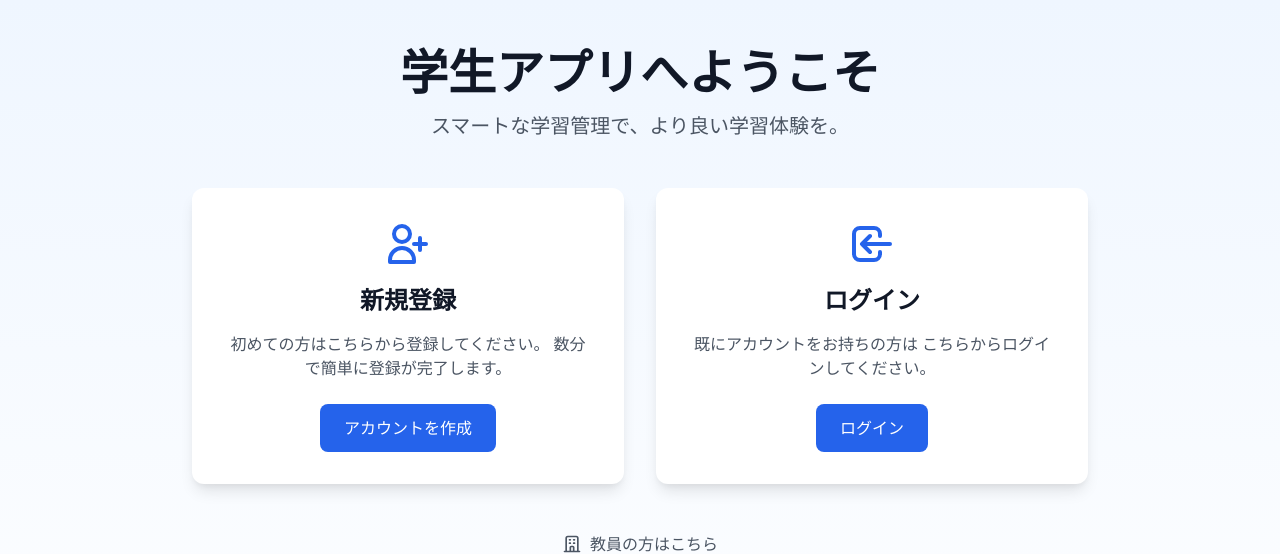
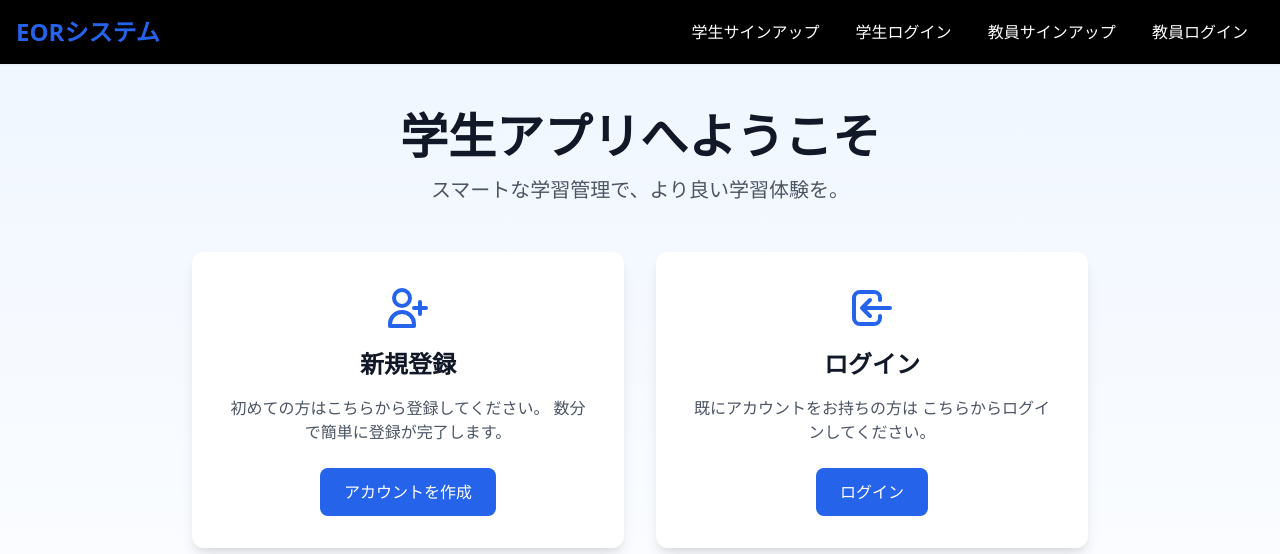
Before and after one commit to TaiyoOnchi/SleepEstimation, a Flask app: page / in a window 1280 px wide. Shown: the top 554 px of the page. Run offline with Flask 3, Linux system fonts and the light colour scheme.

Commit message:
[add]ヘッダー追加(学生のみ)

```diff
--- a/app/templates/home/top.html
+++ b/app/templates/home/top.html
@@ -7,6 +7,9 @@
     <link href="https://cdnjs.cloudflare.com/ajax/libs/tailwindcss/2.2.19/tailwind.min.css" rel="stylesheet">
 </head>
 <body class="bg-gradient-to-b from-blue-50 to-white min-h-screen">
+
+    {% include 'partials/header.html' %}<!-- ヘッダーを読み込み -->
+
     <div class="container mx-auto px-4 py-12">
         <div class="max-w-4xl mx-auto text-center">
             <!-- ヘッダーセクション -->
--- /dev/null
+++ b/app/templates/partials/header.html
@@ -0,0 +1,35 @@
+<!-- header.html -->
+<header class="bg-black shadow-sm py-4">
+  <div class="container mx-auto px-4 flex justify-between items-center">
+      <!-- ロゴ -->
+      <a href="{% if current_user.is_authenticated and current_user.role == 'student' %}
+                    {{ url_for('app.student.dashboard.dashboard') }}
+                {% elif current_user.is_authenticated and current_user.role == 'teacher' %}
+                    {{ url_for('app.teacher.dashboard.dashboard') }}
+                {% else %}
+                    {{ url_for('app.home.top.top') }}
+                {% endif %}"
+         class="text-2xl font-bold text-blue-600">
+          EORシステム
+      </a>
+
+      <nav>
+          {% if current_user.is_authenticated %}
+              <!-- ログイン済み -->
+              {% if current_user.role == 'student' %}
+                  <a href="{{ url_for('app.student.lecture.register') }}" class="mx-4 text-white hover:text-blue-600">履修科目一覧</a>
+                  <a href="{{ url_for('app.student.lecture.join') }}" class="mx-4 text-white hover:text-blue-600">講義に参加する</a>
+                  <a href="{{ url_for('app.auth.logout') }}" class="mx-4 text-white hover:text-blue-600">ログアウト</a>
+              {% elif current_user.role == 'teacher' %}
+                  <a href="{{ url_for('app.auth.logout') }}" class="mx-4 text-white hover:text-blue-600">ログアウト</a>
+              {% endif %}
+          {% else %}
+              <!-- 未ログイン -->
+              <a href="{{ url_for('app.student.register.register') }}" class="mx-4 text-white hover:text-blue-600">学生サインアップ</a>
+              <a href="{{ url_for('app.student.login.login') }}" class="mx-4 text-white hover:text-blue-600">学生ログイン</a>
+              <a href="{{ url_for('app.teacher.register.register') }}" class="mx-4 text-white hover:text-blue-600">教員サインアップ</a>
+              <a href="{{ url_for('app.teacher.login.login') }}" class="mx-4 text-white hover:text-blue-600">教員ログイン</a>
+          {% endif %}
+      </nav>
+  </div>
+</header>
--- a/app/templates/student/dashboard.html
+++ b/app/templates/student/dashboard.html
@@ -7,6 +7,8 @@
     <link href="https://cdnjs.cloudflare.com/ajax/libs/tailwindcss/2.2.19/tailwind.min.css" rel="stylesheet">
 </head>
 <body class="bg-gray-50 min-h-screen">
+    {% include 'partials/header.html' %}<!-- ヘッダーを読み込み -->
+
     <div class="container mx-auto px-4 py-8 max-w-2xl">
         <div class="bg-white rounded-lg shadow-lg p-8">
             <h1 class="text-3xl font-bold text-center text-gray-800 mb-8">学生ダッシュボード</h1>
--- a/app/templates/student/lecture/join.html
+++ b/app/templates/student/lecture/join.html
@@ -6,7 +6,9 @@
     <title>講義に参加</title>
     <link rel="stylesheet" href="https://cdnjs.cloudflare.com/ajax/libs/tailwindcss/2.2.19/tailwind.min.css">
 </head>
-<body class="bg-gray-100 min-h-screen flex items-center justify-center">
+<body class="bg-gray-100 min-h-screen ">
+    {% include 'partials/header.html' %}<!-- ヘッダーを読み込み -->
+    <div class="container mx-auto px-4 py-12 flex justify-center">
         <div class="bg-white rounded-lg shadow-md p-6 max-w-xl w-full">
             <h1 class="text-2xl font-bold text-gray-800 mb-6">講義に参加</h1>
 
@@ -44,6 +46,7 @@
                 </button>
             </form>
         </div>
+    </div>
     <script>
         const lectureItems = document.querySelectorAll('.lecture-item');
         const selectedSessionInput = document.getElementById('selected-session-id');
--- a/app/templates/student/login.html
+++ b/app/templates/student/login.html
@@ -7,6 +7,8 @@
     <link href="https://cdnjs.cloudflare.com/ajax/libs/tailwindcss/2.2.19/tailwind.min.css" rel="stylesheet">
 </head>
 <body class="bg-gray-50 min-h-screen">
+    {% include 'partials/header.html' %}<!-- ヘッダーを読み込み -->
+
     <div class="container mx-auto px-4 py-8 max-w-md">
         <div class="bg-white rounded-lg shadow-lg p-8">
             <h1 class="text-3xl font-bold text-center text-gray-800 mb-8">ログイン</h1>
--- a/app/templates/student/main.html
+++ b/app/templates/student/main.html
@@ -7,6 +7,8 @@
     <link href="https://cdnjs.cloudflare.com/ajax/libs/tailwindcss/2.2.19/tailwind.min.css" rel="stylesheet">
 </head>
 <body class="bg-gray-50 min-h-screen">
+    {% include 'partials/header.html' %}<!-- ヘッダーを読み込み -->
+
     <div class="container mx-auto px-4 py-8 max-w-2xl">
         <div class="bg-white rounded-lg shadow-lg p-8">
 
--- a/app/templates/student/measure_eye_baseline.html
+++ b/app/templates/student/measure_eye_baseline.html
@@ -8,6 +8,8 @@
     <script src="https://cdnjs.cloudflare.com/ajax/libs/socket.io/4.0.1/socket.io.min.js"></script>
 </head>
 <body class="bg-gray-50 min-h-screen">
+    {% include 'partials/header.html' %}<!-- ヘッダーを読み込み -->
+
     <div class="container mx-auto px-4 py-8 max-w-2xl">
         <div class="bg-white rounded-xl shadow-lg p-8">
             <!-- ヘッダー部分 -->
--- a/app/templates/student/register.html
+++ b/app/templates/student/register.html
@@ -7,6 +7,8 @@
     <link href="https://cdnjs.cloudflare.com/ajax/libs/tailwindcss/2.2.19/tailwind.min.css" rel="stylesheet">
 </head>
 <body class="bg-gray-50 min-h-screen">
+    {% include 'partials/header.html' %}<!-- ヘッダーを読み込み -->
+
     <div class="container mx-auto px-4 py-8 max-w-2xl">
         <div class="bg-white rounded-lg shadow-lg p-8">
             <h1 class="text-3xl font-bold text-center text-gray-800 mb-8">新規登録</h1>
--- a/app/templates/student/show.html
+++ b/app/templates/student/show.html
@@ -6,8 +6,8 @@
     <title>学生プロフィール</title>
 </head>
 <body>
+
     <h1>学生プロフィール</h1>
-
     {% if student %}
         <p>学籍番号: {{ student.student_number }}</p>
         <p>名前: {{ student.last_name }} {{ student.first_name }}</p>
```
Also changed, not shown: app/templates/student/lecture/register.html (+25 -12 lines). Lines whose indentation alone changed are shown as unchanged.
